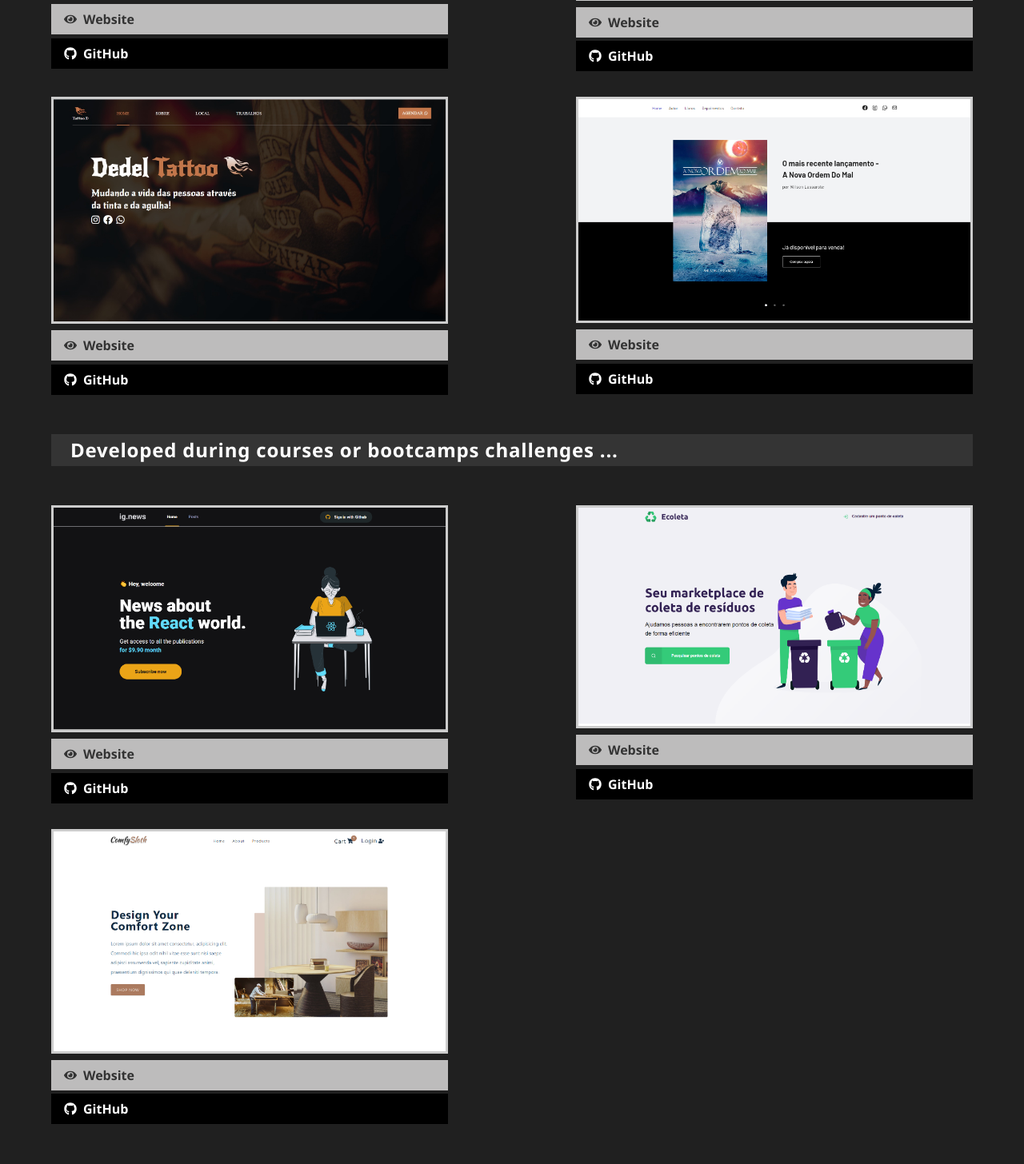
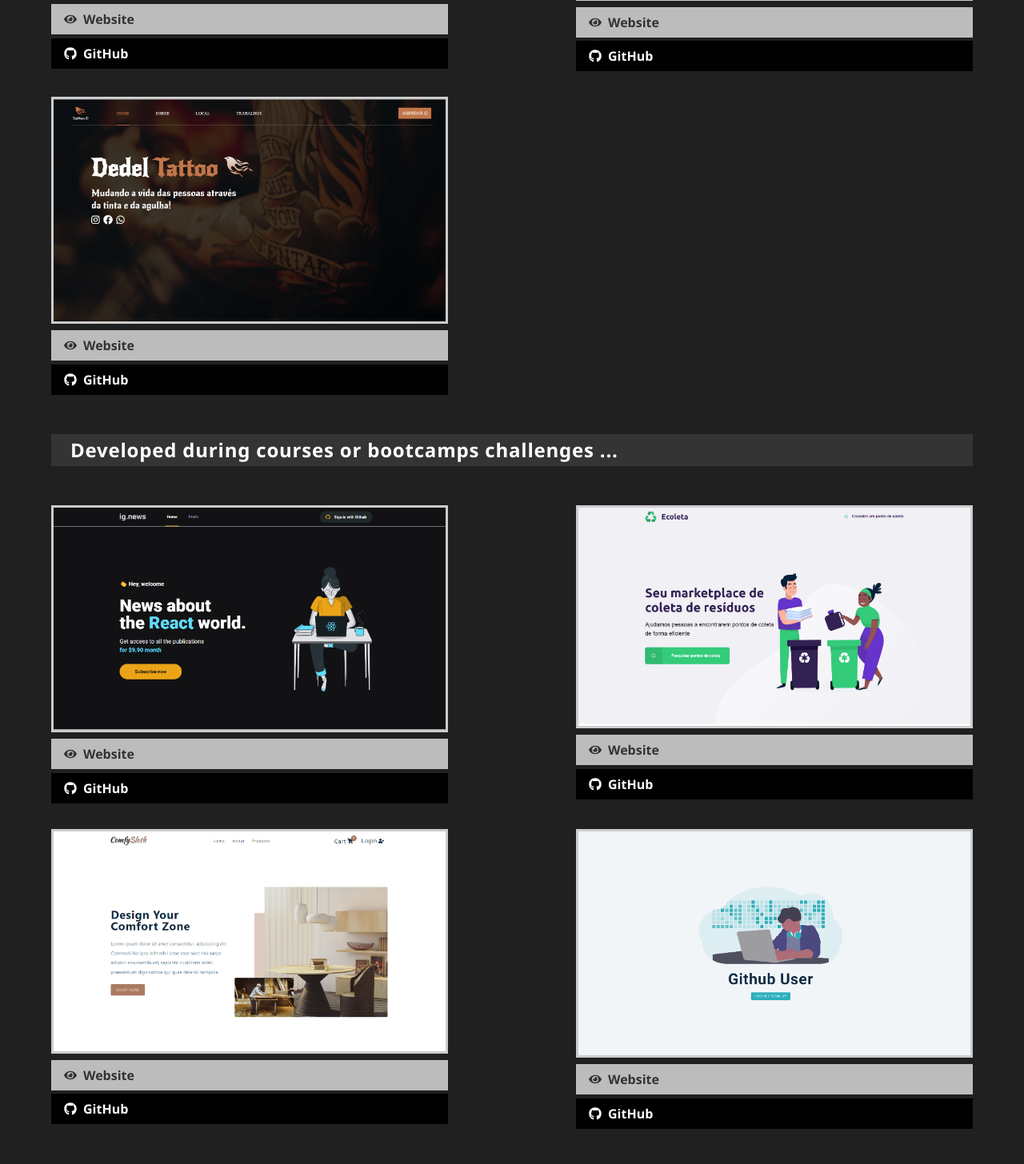
Before and after one commit to Jarlei3m/jarlei-freelancer-website, a Next.js app: page /work in a window 1280 px wide. Shown: the part 574-2030 px from the top of the page at 80% size. Built offline with nearby package versions, Linux system fonts and the light colour scheme.

Commit message:
chore: Making work page simple

```diff
--- a/src/components/Work/BootcampProjects/index.tsx
+++ b/src/components/Work/BootcampProjects/index.tsx
@@ -1,18 +1,7 @@
-import { ProjectContainer, Card } from './styles';
-import Link from 'next/link';
 import { FaEye, FaGithub } from 'react-icons/fa';
-import {
-  AiOutlineDesktop,
-  AiOutlineMobile,
-  AiTwotoneMobile,
-} from 'react-icons/ai';
-import { IoDesktop } from 'react-icons/io5';
-import { useState } from 'react';
+import { Card, ProjectContainer } from './styles';
 
 export function BootcampProjects() {
-  const [image, setImage] = useState('');
-  const [gifVersion, setGifVersion] = useState('desktop');
-
   return (
     <ProjectContainer>
       <Card>
@@ -63,6 +52,26 @@ export function BootcampProjects() {
           </a>
         </nav>
       </Card>
+
+      <Card>
+        <img src='git_search.png' alt='GitHub User Metrics Searcher' />
+        <nav>
+          <a
+            href='https://search-github-users-metrics.netlify.app/'
+            target='_blank'
+          >
+            <FaEye />
+            Website
+          </a>
+          <a
+            href='https://github.com/Jarlei3m/Search-Github-Users-ReactJS'
+            target='_blank'
+          >
+            <FaGithub />
+            GitHub
+          </a>
+        </nav>
+      </Card>
     </ProjectContainer>
   );
 }
--- a/src/components/Work/BootcampProjects/styles.ts
+++ b/src/components/Work/BootcampProjects/styles.ts
@@ -100,11 +100,7 @@ export const Card = styled.div`
 
     &:hover {
       border-color: var(--green);
-    }
-
-    &.mobile {
-      object-fit: scale-down;
-      background: #ccc;
+      filter: brightness(0.8);
     }
   }
 
--- a/src/components/Work/Projects/index.tsx
+++ b/src/components/Work/Projects/index.tsx
@@ -1,51 +1,18 @@
-import { ProjectContainer, Card } from './styles';
-import Link from 'next/link';
 import { FaEye, FaGithub } from 'react-icons/fa';
-import {
-  AiOutlineDesktop,
-  AiOutlineMobile,
-  AiTwotoneMobile,
-} from 'react-icons/ai';
-import { IoDesktop } from 'react-icons/io5';
-import { useState } from 'react';
+import { Card, ProjectContainer } from './styles';
 
 export function Projects() {
-  const [image, setImage] = useState('');
-  const [gifVersion, setGifVersion] = useState('desktop');
-
-  function handleMouseOverImageAttribute(image) {
-    if (gifVersion === 'desktop') {
-      const desktopGif = image + '_desktop.gif';
-      setImage(desktopGif);
-    }
-
-    if (gifVersion === 'mobile') {
-      const mobileGif = image + '_mobile.gif';
-      setImage(mobileGif);
-    }
-  }
-
-  function handleMouseLeaveImageAttribute(image) {
-    const desktopGif = image + '_desktop.png';
-    setImage(desktopGif);
-    setGifVersion('desktop');
-  }
-
   return (
     <ProjectContainer>
       <Card>
-        <img
-          src={image === 'moveit.gif' ? image : 'moveit.png'}
-          alt='move it'
-          onMouseOver={() => handleMouseOverImageAttribute('moveit.gif')}
-          onMouseLeave={() => handleMouseLeaveImageAttribute('moveit.png')}
-        />
+        <img src='moveit.png' alt='moveit' />
         <nav>
-          <a>
+          <a href='#'>
             <FaEye />
             Website
           </a>
-          <a href='https://github.com/Jarlei3m' target='_blank'>
+
+          <a href='https://github.com/Jarlei3m/Move.it-Nextjs' target='_blank'>
             <FaGithub />
             GitHub
           </a>
@@ -53,39 +20,13 @@ export function Projects() {
       </Card>
 
       <Card>
-        <div>
-          <span>
-            <IoDesktop
-              className={gifVersion === 'desktop' ? 'active' : ''}
-              onClick={() => setGifVersion('desktop')}
-            />
-          </span>
-          <span>
-            <AiTwotoneMobile
-              className={gifVersion === 'mobile' ? 'active' : ''}
-              onClick={() => setGifVersion('mobile')}
-            />
-          </span>
-        </div>
-        <img
-          className={image === 'wlassalivros_mobile.gif' && 'mobile'}
-          src={
-            image === 'wlassalivros_desktop.gif'
-              ? `${image}`
-              : image === 'wlassalivros_mobile.gif'
-              ? `${image}`
-              : `wlassalivros_desktop.png`
-          }
-          alt='wilson lassarote livros'
-          onMouseOver={() => handleMouseOverImageAttribute('wlassalivros')}
-          onMouseLeave={() => handleMouseLeaveImageAttribute('wlassalivros')}
-        />
+        <img src='wlassalivros_desktop.png' alt='Wilsson Lassarote Livros' />
         <nav>
-          <a href='https://wilson-next-jarlei3m.vercel.app/' target='_blank'>
+          <a href='https://wilson-next.vercel.app/' target='_blank'>
             <FaEye />
             Website
           </a>
-          <a href='https://github.com/Jarlei3m' target='_blank'>
+          <a href='https://github.com/Jarlei3m/wilson-books' target='_blank'>
             <FaGithub />
             GitHub
           </a>
@@ -93,79 +34,13 @@ export function Projects() {
       </Card>
 
       <Card>
-        <div>
-          <span>
-            <IoDesktop
-              className={gifVersion === 'desktop' ? 'active' : ''}
-              onClick={() => setGifVersion('desktop')}
-            />
-          </span>
-          <span>
-            <AiTwotoneMobile
-              className={gifVersion === 'mobile' ? 'active' : ''}
-              onClick={() => setGifVersion('mobile')}
-            />
-          </span>
-        </div>
-        <img
-          className={image === 'dedeltattoo_mobile.gif' && 'mobile'}
-          src={
-            image === 'dedeltattoo_desktop.gif'
-              ? `${image}`
-              : image === 'dedeltattoo_mobile.gif'
-              ? `${image}`
-              : `dedeltattoo_desktop.jpg`
-          }
-          alt='Dedel tattoo'
-          onMouseOver={() => handleMouseOverImageAttribute('dedeltattoo')}
-          onMouseLeave={() => handleMouseLeaveImageAttribute('dedeltattoo')}
-        />
+        <img src='dedeltattoo_desktop.jpg' alt='Dedel Tattoo Studio' />
         <nav>
           <a href='https://dedeltattoo.netlify.app/' target='_blank'>
             <FaEye />
             Website
           </a>
-          <a href='https://github.com/Jarlei3m' target='_blank'>
-            <FaGithub />
-            GitHub
-          </a>
-        </nav>
-      </Card>
-
-      <Card>
-        <div>
-          <span>
-            <IoDesktop
-              className={gifVersion === 'desktop' ? 'active' : ''}
-              onClick={() => setGifVersion('desktop')}
-            />
-          </span>
-          <span>
-            <AiTwotoneMobile
-              className={gifVersion === 'mobile' ? 'active' : ''}
-              onClick={() => setGifVersion('mobile')}
-            />
-          </span>
-        </div>
-        <img
-          className={image === 'wlassalivros_mobile.gif' && 'mobile'}
-          src={
-            image === 'wlassalivros_desktop.gif'
-              ? `${image}`
-              : image === 'wlassalivros_mobile.gif'
-              ? `${image}`
-              : `wlassalivros_desktop.png`
-          }
-          alt='wilson lassarote livros'
-          onMouseOver={() => handleMouseOverImageAttribute('wlassalivros')}
-          onMouseLeave={() => handleMouseLeaveImageAttribute('wlassalivros')}
-        />
-        <nav>
-          <a href='https://wilson-next-jarlei3m.vercel.app/' target='_blank'>
-            <FaEye />
-            Website
-          </a>
-          <a href='https://github.com/Jarlei3m' target='_blank'>
+          <a href='https://github.com/Jarlei3m/dedeltattoo-web' target='_blank'>
             <FaGithub />
             GitHub
           </a>
--- a/src/components/Work/Projects/styles.ts
+++ b/src/components/Work/Projects/styles.ts
@@ -100,11 +100,7 @@ export const Card = styled.div`
 
     &:hover {
       border-color: var(--green);
-    }
-
-    &.mobile {
-      object-fit: scale-down;
-      background: #ccc;
+      filter: brightness(0.8);
     }
   }
 
--- a/src/styles/Pages/Work/style.ts
+++ b/src/styles/Pages/Work/style.ts
@@ -1,9 +1,7 @@
 import styled from 'styled-components';
 
 export const Container = styled.main`
-  width: 100vw;
   height: 100%;
-
   overflow-x: hidden;
 
   position: relative;
```
Also changed, not shown: public/git_search.png (added).
